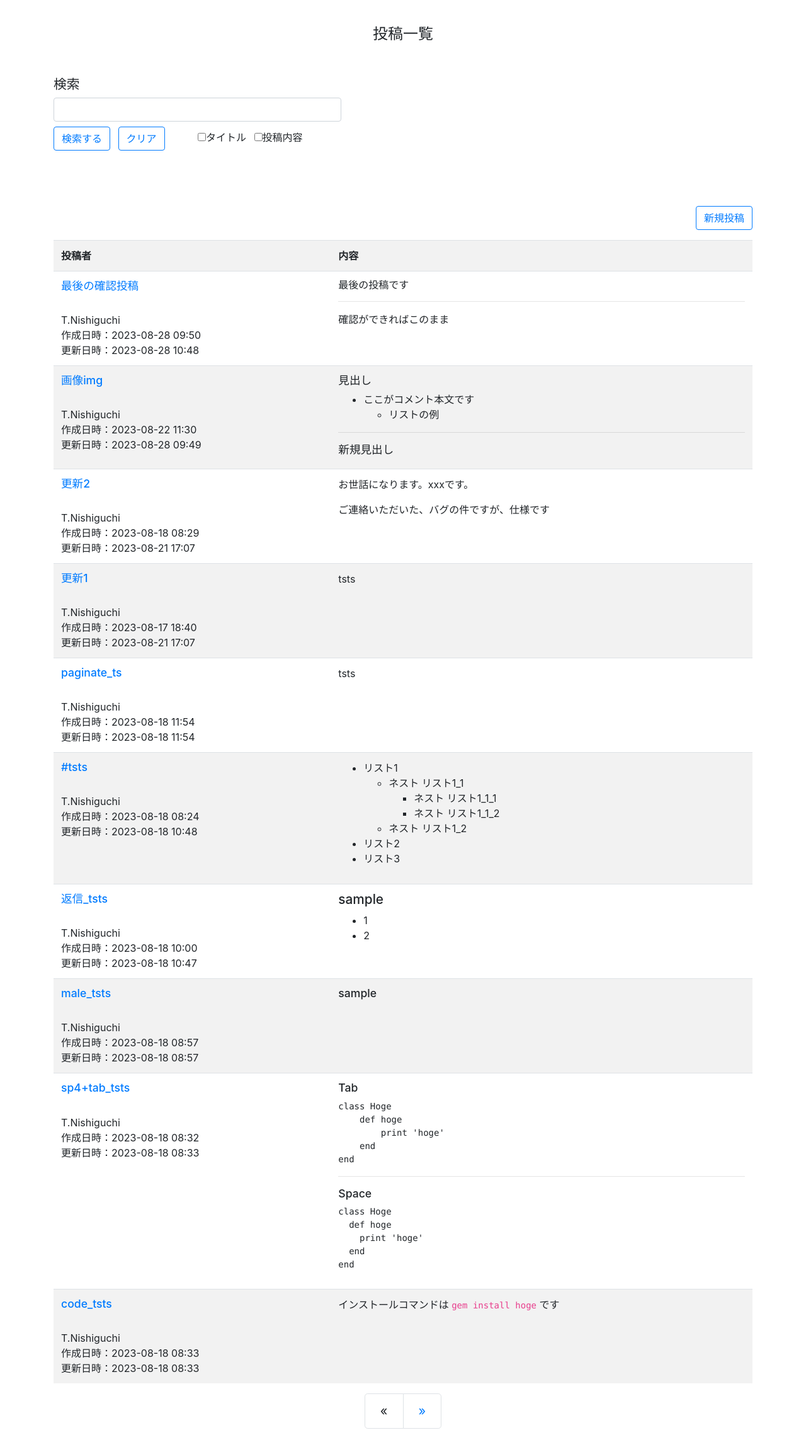
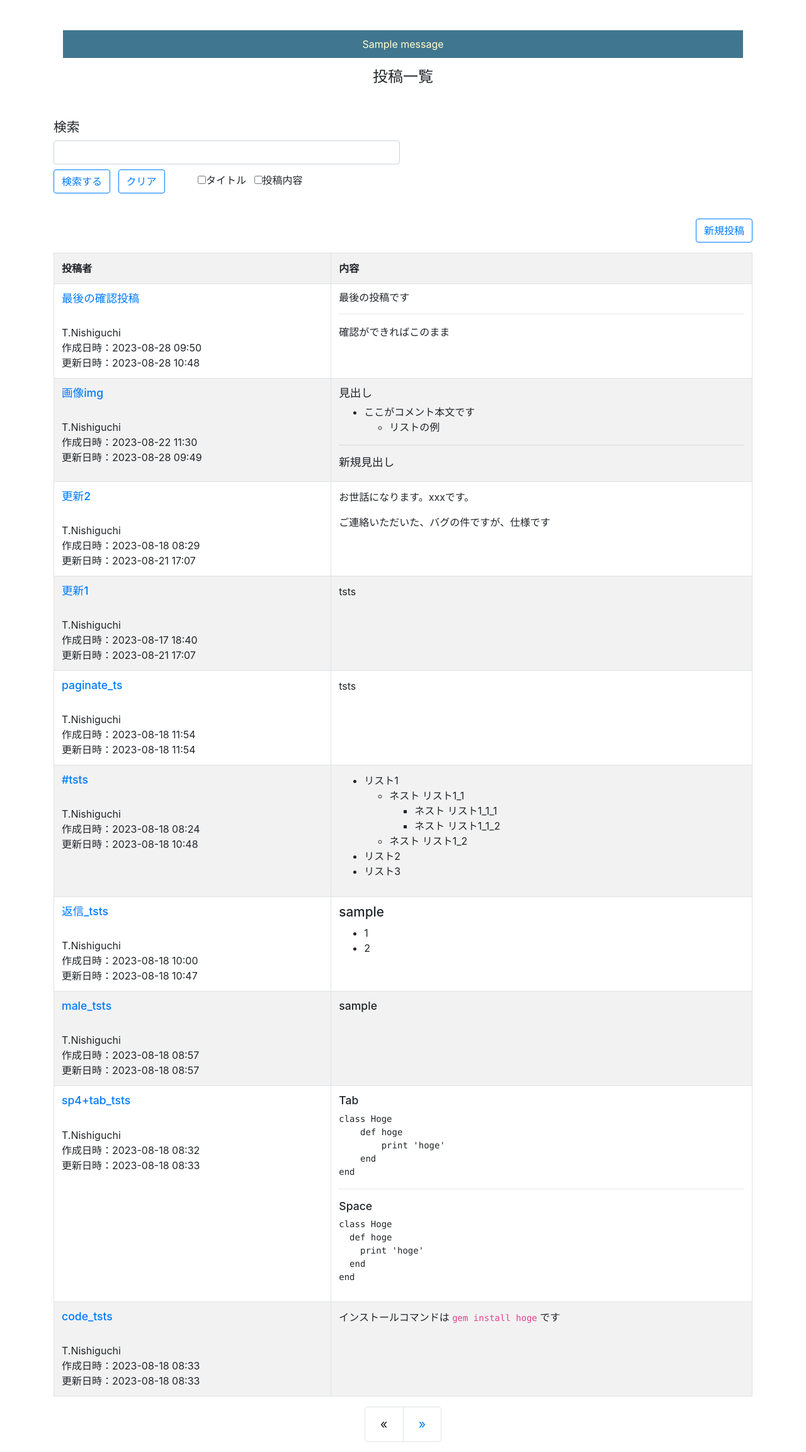
Before and after one commit to TaigaNishiguchi/Artifact, a Django app: page /bbs/ in a window 1280 px wide. Shown: the part 56-2361 px from the top of the page at 63% size. Before the commit the page ends 2324 px from the top, so only its background shows below. Run offline with Django 4.2, Linux system fonts and the light colour scheme; data comes from the database, SQL or seed files in the repository; both versions use the stored data as it was after the commit; one stand-in notice (Sample message) is shown; some libraries are stand-ins or nearby versions.

Commit message:
Artifact_2

```diff
--- /dev/null
+++ b/bbs/static/css/style.css
@@ -0,0 +1,11 @@
+.flash_message {
+    padding-top: 10px;
+    padding-bottom: 10px;
+    text-align: center;
+    color: #ffc;
+    background: #417690;
+}
+
+.hidden {
+    display: none;
+}
--- a/bbs/templates/bbs/article_detail.html
+++ b/bbs/templates/bbs/article_detail.html
@@ -18,8 +18,8 @@
 </div>
 <div class='mt-4'>
     {% if request.user.id == object.author_id %}
-    <a href='{% url "bbs:update" article.pk %}'  class='btn btn-outline-primary mr-2'>編集</a>
-    <a href='{% url "bbs:delete" article.pk %}'  class='btn btn-danger ml-5'>削除</a>
+    <a href='{% url "bbs:update" article.pk %}'  class='btn btn-outline-primary mr-2 mb-3'>編集</a>
+    <a href='{% url "bbs:delete" article.pk %}'  class='btn btn-danger mb-3'>削除</a>
     {% endif %}
     <!-- コメントを表示 -->
     <div class="comment">
--- a/bbs/templates/bbs/article_list.html
+++ b/bbs/templates/bbs/article_list.html
@@ -3,6 +3,18 @@
 {% load markdown_extras %}
 
 {% block content %}
+
+{% if messages %}
+    <div class="container">
+        <div>
+            {% for message in messages %}
+                <p class="flash_message" onclick="this.classList.add('hidden')">
+                    {{ message }}
+                </p>
+            {% endfor %}
+        </div>
+    </div>
+{% endif %}
 
     <h1 class="mt-3 mb-4" style="text-align: center">
                 投稿一覧
@@ -11,9 +23,9 @@
     </h1>
 
     <!-- 追加 ここから -->
-    <form action="" method="get" class="mb-5">
+    <form action="" method="get" class="mb-10">
         <div class = "form-row">
-            <div class = "col-5">
+            <div class = "col-6">
                 <input name="query" value="{{ request.GET.query }}" type="text" class ="form-control">
                 <div class = "mt-2">
                     <button type="submit" class='submit btn btn-outline-primary'>検索する</button>
@@ -30,14 +42,14 @@
             <a href='{% url "bbs:create" %}'  class='btn btn-outline-primary'>新規投稿</a>
         </div>
     </p>
-    <table class='table table-striped table-hover'>
+    <table class='table table-striped table table-bordered'>
         <tr>
             <th>
                 投稿者
-                          </th>
+            </th>
             <th>
                 内容
-                        </th>
+            </th>
         </tr>
         {% for article in object_list %}
         <tr>
--- a/bbs/templates/bbs/base.html
+++ b/bbs/templates/bbs/base.html
@@ -14,7 +14,7 @@
     </head>
     <body>
         <nav class='navbar navbar-expand-sm navbar-dark bg-dark fixed-top'>
-            <a class='navbar-brand' href='{% url "bbs:index" %}'>BBS TOP</a>
+            <a class='navbar-brand' href='{% url "bbs:index" %}'>掲示板 TOP</a>
         </nav>
         <div class='container'>
             {% block content %}
--- a/bbs/views.py
+++ b/bbs/views.py
@@ -2,6 +2,7 @@
 from django.core.paginator import Paginator
 from django.shortcuts import render
 from django.shortcuts import redirect, get_object_or_404
+from django.contrib import messages
 from django.http import HttpResponse
 from .models import Article, Comment
 from .forms import CommentForm
@@ -75,10 +76,19 @@ class UpdateView(LoginRequiredMixin, generic.edit.UpdateView):
 
         return super(UpdateView, self).dispatch(request, *args, **kwargs)
 
+    def form_valid(self, form):
+        self.object = comment = form.save()
+        messages.success(self.request, 'コメントを更新しました')
+        return redirect(self.get_success_url())
+
 #削除
 class DeleteView(LoginRequiredMixin, generic.edit.DeleteView):
     model = Article
     success_url = reverse_lazy('bbs:index')
+
+    def form_valid(self, form):
+        messages.success(self.request, 'コメントを削除しました')
+        return super().form_valid(form)
 
 #返信
 class CommentView(LoginRequiredMixin, generic.edit.CreateView):
--- a/templates/layout.html
+++ b/templates/layout.html
@@ -1,9 +1,10 @@
-<!DOCTYPE html>
+{% load static %}<!DOCTYPE html>
 <html>
     <head>
         <meta charset='utf-8'>
         <meta name='viewport' content='width=device-width, initial-scale=1, shrink-to-fit=no'>
         <link rel='stylesheet' href='https://maxcdn.bootstrapcdn.com/bootstrap/4.0.0/css/bootstrap.min.css'>
+　　　　<link rel="stylesheet" type="text/css" href="{% static 'css/style.css' %}">
         <style>
             body {padding-top: 80px;}
             h1 {font-size: 150%;}
```
Also changed, not shown: db.sqlite3.
